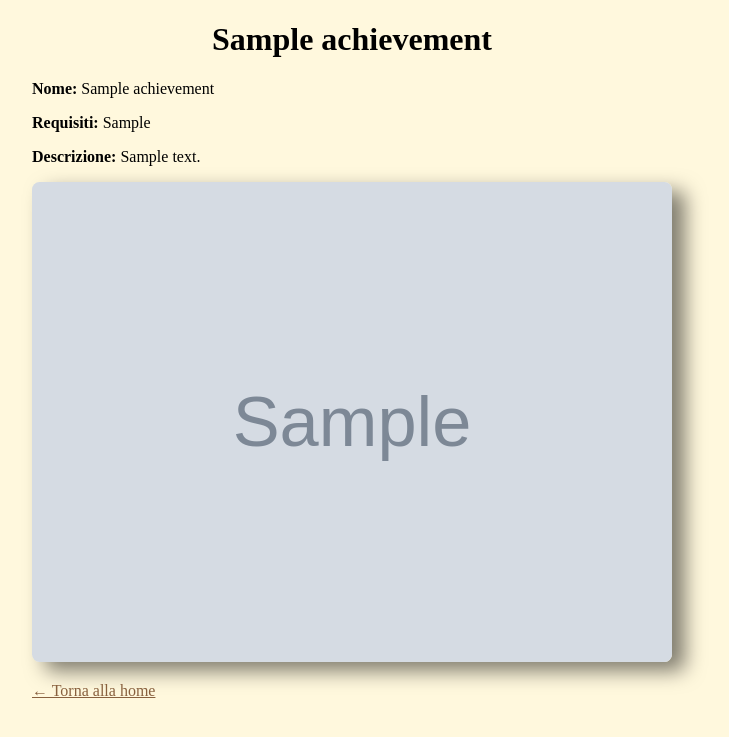
After one commit to Bachk6/Progetto-Volta, a Django app: template sitomuseo/templates/achievements.html in a window 1280 px wide. The commit adds this page. Shown: the top 737 px of the page, without its empty margins (288-1017 px from the left). Run offline with Django 5.2, Linux system fonts and the light colour scheme; the template is opened without the code that fills it: values that come from a table or form of the project are taken from there, others are empty; tables that the repository leaves empty hold one stand-in row (values such as "Sample post"); grey boxes marked "Sample" are stand-in pictures.

Commit message:
aggiunto template per visualizzare gli achievement

```diff
--- a/media/frontend/general.css
+++ b/media/frontend/general.css
@@ -25,6 +25,17 @@ h1,h2,h3,h4,h5,h6{
     border-radius: 0.2cm;
 }
 
+.achiv_img {
+    width: 50vw;
+    height: auto;
+    text-align: center;
+    align-self: center;
+    margin-left: 0;
+    margin-right: 0;
+    box-shadow: 13px 9px 20px 0px #00000080;
+    border-radius: 0.2cm;
+}
+
 a{
     color: rgb(136, 96, 62);
 }
--- /dev/null
+++ b/sitomuseo/templates/achievements.html
@@ -0,0 +1,19 @@
+<!DOCTYPE html>
+<html>
+    <head>
+        <title>{{ achievement.nome }} - Dettagli </title>
+        <link rel="stylesheet" href="/media/frontend/general.css">
+    </head>
+    <body>
+        <h1>{{ achievement.nome }}</h1>
+        <div class="centerdiv">
+        <p><strong>Nome:</strong> {{ achievement.nome }}</p>
+        <p><strong>Requisiti:</strong> {{ achievement.condition }}</p>
+        <p><strong>Descrizione:</strong> {{ achievement.description }}</p>
+        {% if achievement.icona %}
+            <img src="{{ achievement.icona.url }}" alt="{{ achievement.nome }}" class="achiv_img">
+        {% endif %}
+        <p><a href="{% url 'home' %}">← Torna alla home</a></p>
+        </div>
+    </body>
+</html>
```
Also changed, not shown: sitomuseo/templates/home.html (+12 -0 lines).
